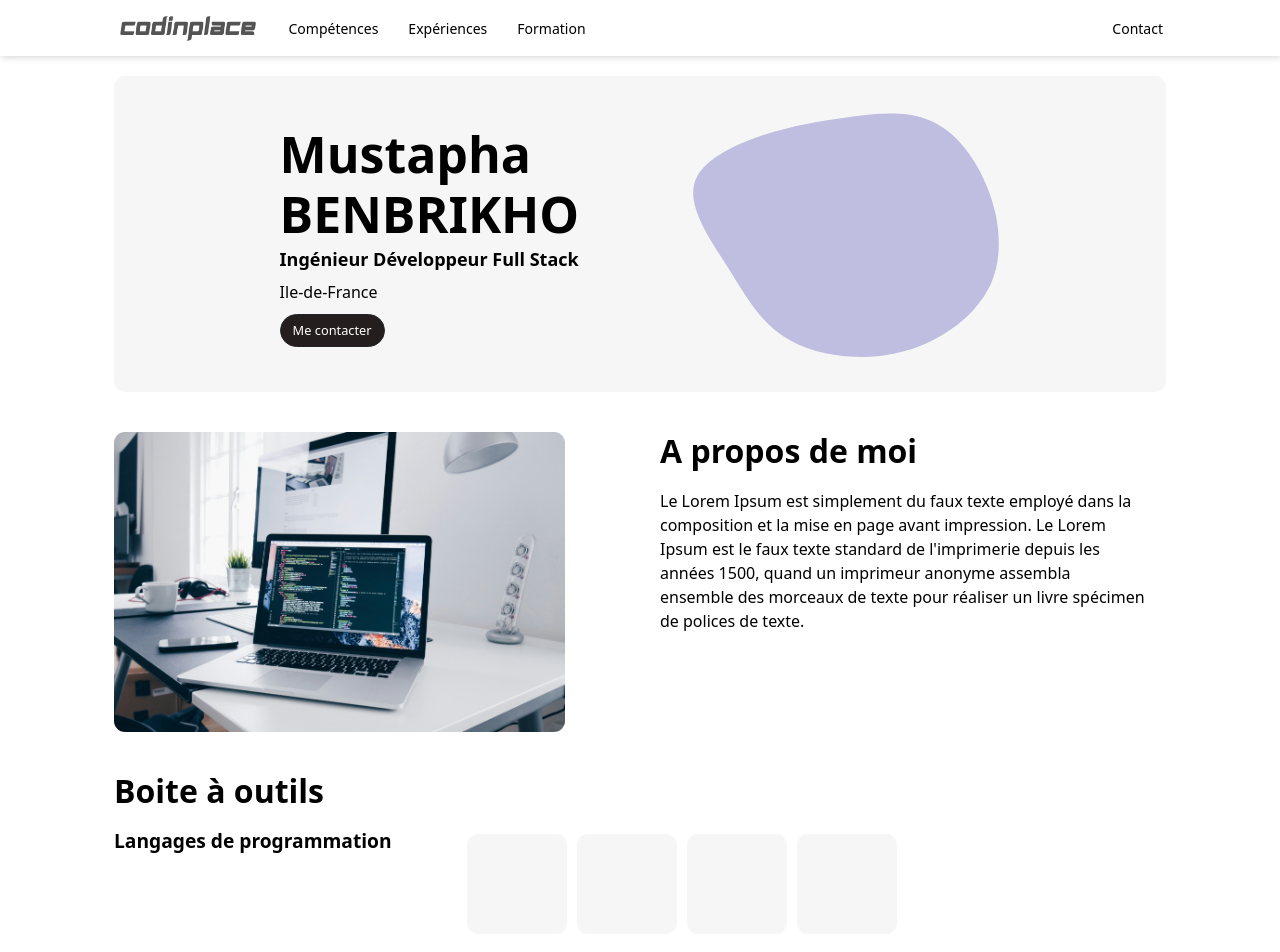
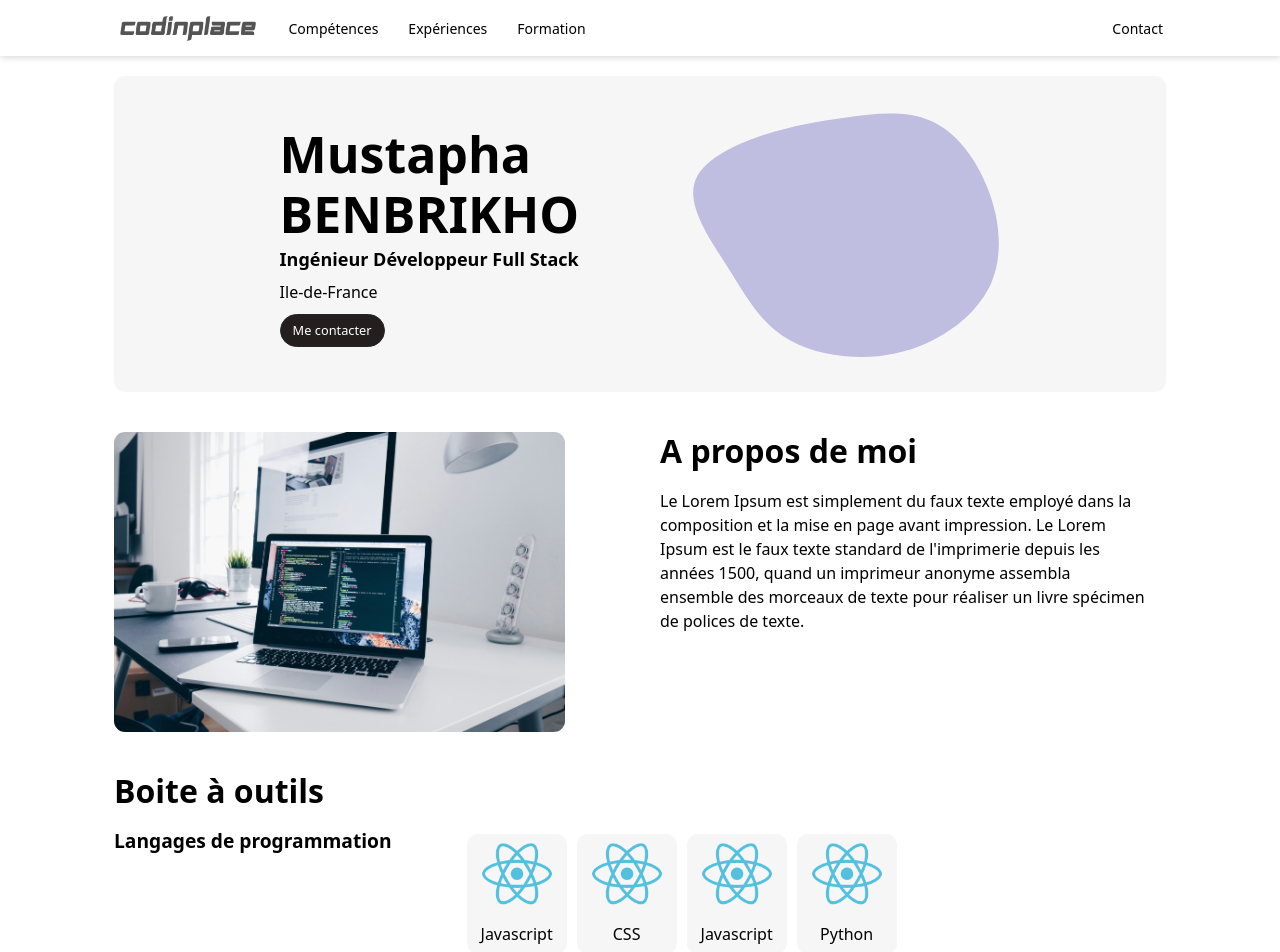
Before and after one commit to mousqtr/NewPortfolio, a React (Create React App) app in the folder front/: page / in a window 1280 px wide. Shown: the top 952 px of the page. Built offline with nearby package versions, Linux system fonts and the light colour scheme.

Commit message:
Add icon technos

```diff
--- a/front/src/sections/Skills/Skills.js
+++ b/front/src/sections/Skills/Skills.js
@@ -3,36 +3,36 @@ import "./Skills.scss";
 
 const dictionnary = {
   languages: {
-    html: { label: "Javascript", logo: "" },
-    css: { label: "CSS", logo: "" },
-    javascript: { label: "Javascript", logo: "" },
-    php: { label: "PHP", logo: "" },
-    python: { label: "Python", logo: "" },
+    html: { label: "Javascript", logo: "react.png" },
+    css: { label: "CSS", logo: "react.png" },
+    javascript: { label: "Javascript", logo: "react.png" },
+    php: { label: "PHP", logo: "react.png" },
+    python: { label: "Python", logo: "react.png" },
   },
   libraries: {
-    react_js: { label: "React.js", logo: "" },
-    angular: { label: "Angular", logo: "" },
-    node_js: { label: "Node.js", logo: "" },
+    react_js: { label: "React.js", logo: "react.png" },
+    angular: { label: "Angular", logo: "react.png" },
+    node_js: { label: "Node.js", logo: "react.png" },
   },
   databases: {
-    mongodb: { label: "MongoDB", logo: "" },
-    postgresql: { label: "PostgreSQL", logo: "" },
-    mysql: { label: "MySQL", logo: "" },
+    mongodb: { label: "MongoDB", logo: "react.png" },
+    postgresql: { label: "PostgreSQL", logo: "react.png" },
+    mysql: { label: "MySQL", logo: "react.png" },
   },
   tools: {
-    vscode: { label: "Visual Studio Code", logo: "" },
+    vscode: { label: "Visual Studio Code", logo: "react.png" },
   },
 };
 
 const data = {
-  langages: ["html", "css", "javascript", "python"],
+  languages: ["html", "css", "javascript", "python"],
   libraries: ["react_js", "angular"],
   databases: ["mongodb"],
   tools: ["vscode"],
 };
 
 const parts = {
-  langages: { title: "Langages de programmation" },
+  languages: { title: "Langages de programmation" },
   libraries: { title: "Frameworks & Librairies" },
   databases: { title: "Bases de données" },
   tools: { title: "Outils" },
@@ -44,11 +44,18 @@ function Skills() {
       <div className="main-block">
         <h1>Boite à outils</h1>
         {Object.keys(parts).map((id) => (
-          <div className="sub-block">
+          <div key={id} className="sub-block">
             <h2>{parts[id].title}</h2>
             <ul>
               {data[id].map((elt) => (
-                <li></li>
+                <li key={elt}>
+                  <img
+                    src={`/img/skills/libraries/react.png`}
+                    // src={`/img/skills/${id}/${dictionnary[id][elt].logo}`}
+                    alt="profile-image"
+                  />
+                  <div className="elt-title">{dictionnary[id][elt].label}</div>
+                </li>
               ))}
             </ul>
           </div>
--- a/front/src/sections/Skills/Skills.scss
+++ b/front/src/sections/Skills/Skills.scss
@@ -46,13 +46,28 @@
         }
 
         li {
-          display: block;
+          display: flex;
           float: left;
           width: 100px;
-          height: 100px;
+          height: 120px;
           margin: 5px;
           border-radius: 11px;
           background-color: #f6f6f6;
+          flex-direction: column;
+          align-items: center;
+
+          img {
+            width: 80px;
+            height: 80px;
+          }
+
+          .elt-title {
+            height: 40px;
+            display: flex;
+            align-items: center;
+            justify-content: center;
+            text-align: center;
+          }
         }
       }
     }
```
Also changed, not shown: front/public/img/skills/libraries/react.png (added).
